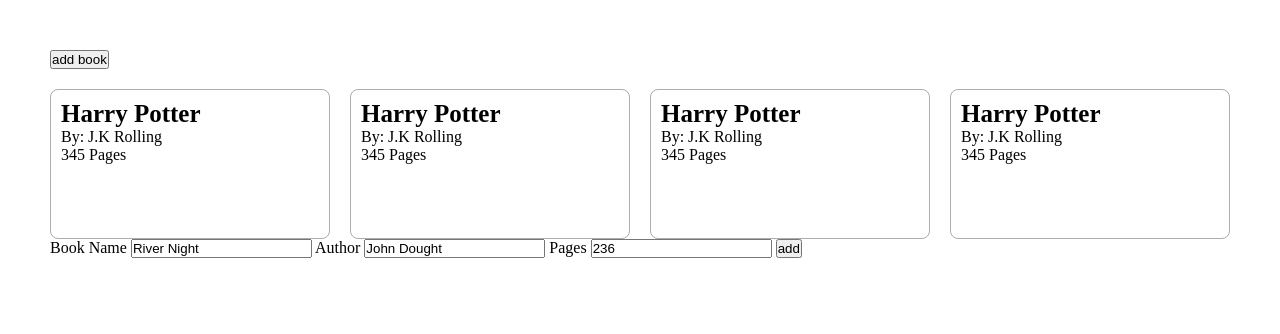
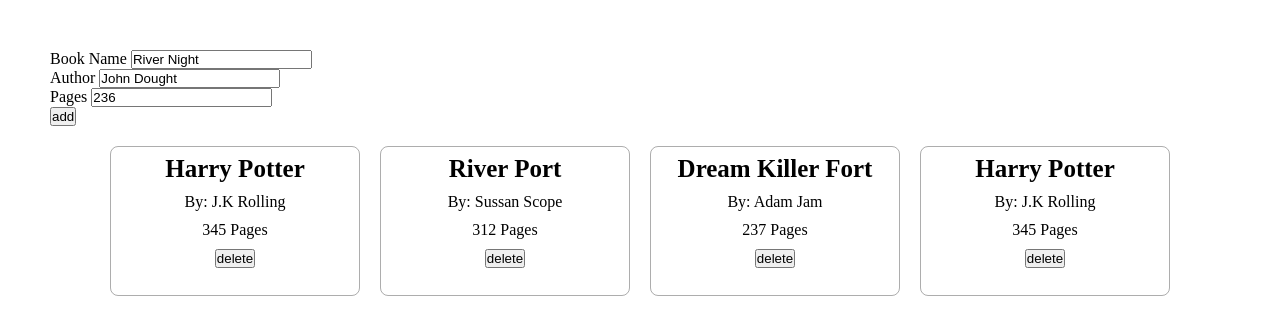
Before and after one commit to AkivaMajowka/Book-library, a plain HTML site: page index.html in a window 1280 px wide. Drawn offline with Linux system fonts and the light colour scheme.

Commit message:
UI minor chages

```diff
--- a/index.html
+++ b/index.html
@@ -1,27 +1,33 @@
 <!DOCTYPE html>
 <html lang="en">
   <head>
-    <meta charset="UTF-8">
-    <meta http-equiv="X-UA-Compatible" content="IE=edge">
-    <meta name="viewport" content="width=device-width, initial-scale=1.0">
+    <meta charset="UTF-8" />
+    <meta http-equiv="X-UA-Compatible" content="IE=edge" />
+    <meta name="viewport" content="width=device-width, initial-scale=1.0" />
     <title>Document</title>
-    <link rel="stylesheet" href="style.css">
+    <link rel="stylesheet" href="style.css" />
   </head>
   <body>
     <div class="app-wraper">
-        <button class="add_book-button">add book</button>
-        <div class="books-grid"></div>
       <div class="modal">
         <form>
+          <div class="form-section">
             <label for="book-name-input">Book Name</label>
-                <input type="text" id="book-name-input" value="River Night">
+            <input type="text" id="book-name-input" value="River Night" />
+          </div>
+          <div class="form-section">
             <label for="author-name-input">Author</label>
-                <input type="text" id="author-name-input" value="John Dought">
+            <input type="text" id="author-name-input" value="John Dought" />
+          </div>
+          <div class="form-section">
             <label for="num-pages">Pages</label>
-                <input type="text" id="num-pages" value="236">
-                <input type="submit" id="add-button" value="add">
+            <input type="text" id="num-pages" value="236" />
+          </div>
+
+          <button id="add-button">add</button>
         </form>
       </div>
+      <div class="books-grid"></div>
     </div>
     <script src="script.js"></script>
   </body>
--- a/script.js
+++ b/script.js
@@ -1,67 +1,112 @@
+
 let myLibrary = [
   {
     name: "Harry Potter",
     author: "J.K Rolling",
     pages: 345,
     didRead: true,
+    id: 1,
+  },
+  {
+    name: "River Port",
+    author: "Sussan Scope",
+    pages: 312,
+    didRead: false,
+    id: 2,
+  },
+  {
+    name: "Dream Killer Fort",
+    author: "Adam Jam",
+    pages: 237,
+    didRead: true,
+    id: 3,
   },
   {
     name: "Harry Potter",
     author: "J.K Rolling",
     pages: 345,
     didRead: true,
-  },
-  {
-    name: "Harry Potter",
-    author: "J.K Rolling",
-    pages: 345,
-    didRead: true,
-  },
-  {
-    name: "Harry Potter",
-    author: "J.K Rolling",
-    pages: 345,
-    didRead: true,
+    id: 4,
   },
 ];
 
-function renderLibrary() {
+let dataKey = 4;
+
+function cardCreator(name, author, pages, id) {
   let grid = document.querySelector(".books-grid");
 
-  myLibrary.forEach((item) => {
   let bookCardWrap = document.createElement("div");
   bookCardWrap.classList.add("book-card-wraper");
+  bookCardWrap.setAttribute("data-key", id);
 
   let bookName = document.createElement("h1");
-    bookName.innerText = item.name;
+  bookName.innerText = name;
 
   let bookAuthor = document.createElement("p");
-    bookAuthor.innerText = `By: ${item.author}`;
+  bookAuthor.innerText = `By: ${author}`;
 
   let bookpages = document.createElement("p");
-    bookpages.innerText = `${item.pages} Pages`;
+  bookpages.innerText = `${pages} Pages`;
 
-    bookCardWrap.append(bookName, bookAuthor, bookpages);
+  let deleteButton = document.createElement('button')
+  deleteButton.classList.add('delete-button')
+  deleteButton.innerText = 'delete'
+
+  bookCardWrap.append(bookName, bookAuthor, bookpages, deleteButton);
   grid.append(bookCardWrap);
+}
+
+function renderLibrary() {
+  myLibrary.forEach((item) => {
+    cardCreator(item.name, item.author, item.pages, item.id);
   });
 }
 
 // Book constructor
-function Book(name, author, pages) {
-  (this.name = name), (this.author = author), (this.pages = pages);
+function book(name, author, pages, didRead, id) {
+  (this.name = name),
+    (this.author = author),
+    (this.pages = pages),
+    (this.didRead = didRead),
+    (this.id = id);
 }
 
-function addBookToLibrary() {
+function addBookToLibrary(e) {
+  e.preventDefault();
+
+  dataKey++;
+
   let nameInput = document.querySelector("#book-name-input").value;
   let authorInput = document.querySelector("#author-name-input").value;
   let pagesInput = document.querySelector("#num-pages").value;
 
-  let newBook = new book(nameInput, authorInput, pagesInput);
+  let newBook = new book(nameInput, authorInput, pagesInput, true, dataKey);
   myLibrary.push(newBook);
-  renderLibrary();
+
+  cardCreator(nameInput, authorInput, pagesInput, dataKey);
+}
+
+function deleteBook(e) {
+  // updates library
+  for(i = 0; i <= myLibrary.length + 1; i++) {
+    if (myLibrary[i].id == e.target.parentElement.getAttribute('data-key')) {
+      myLibrary.splice(i, i+1)
+      break
+    }
+  }
+  // delets book card
+  let bookToDelete = e.target.parentElement
+  bookToDelete.remove()
+
 }
 
 renderLibrary();
 
+
 let addButton = document.querySelector("#add-button");
 addButton.addEventListener("click", addBookToLibrary);
+
+let deleteButton = document.querySelectorAll(".delete-button");
+deleteButton.forEach( () => {
+  addEventListener("click", deleteBook);
+})
--- a/style.css
+++ b/style.css
@@ -15,10 +15,16 @@ button {
 
 .books-grid {
     display: grid;
-    grid-template-columns: repeat(auto-fit, minmax(200px, 1fr));
-    grid-template-rows: repeat(auto);
+    justify-content: center;
+    grid-template-columns: repeat(auto-fit, minmax(250px, 250px));
     gap: 20px;
 }
+
+/*.books-grid {
+    display: flex;
+    flex-wrap: wrap;
+    gap: 20px;
+} */
 
 .books-grid h1 {
     font-size: 25px;
@@ -29,6 +35,9 @@ button {
     height: 150px;
     display: flex;
     flex-direction: column;
+    justify-content: center;
+    align-items: center;
+    gap: 10px;
     border: 1px rgba(0, 0, 0, 0.321) solid;
     border-radius: 8px;
     padding: 10px;
```
Lines whose indentation alone changed are shown as unchanged.
